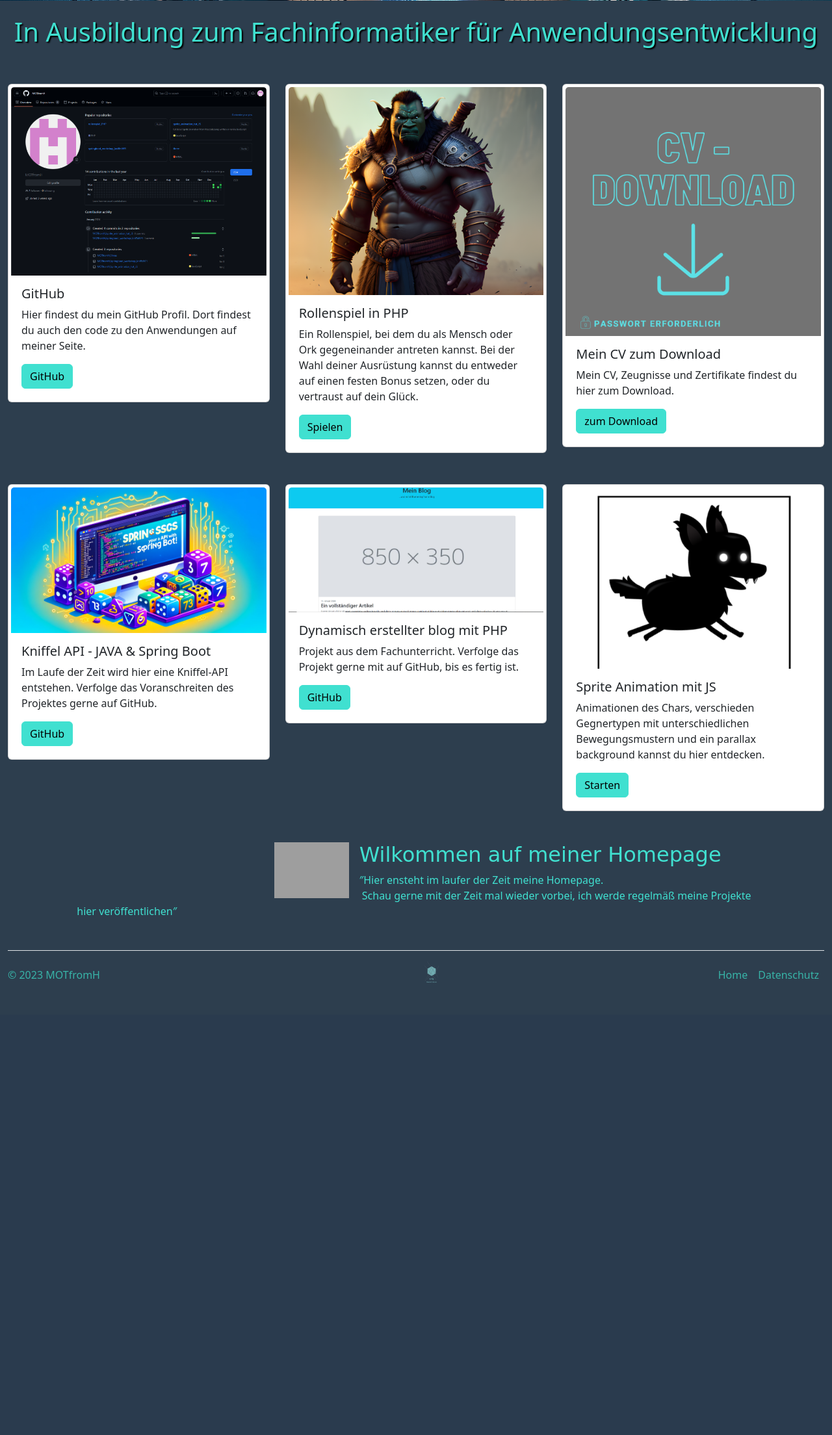
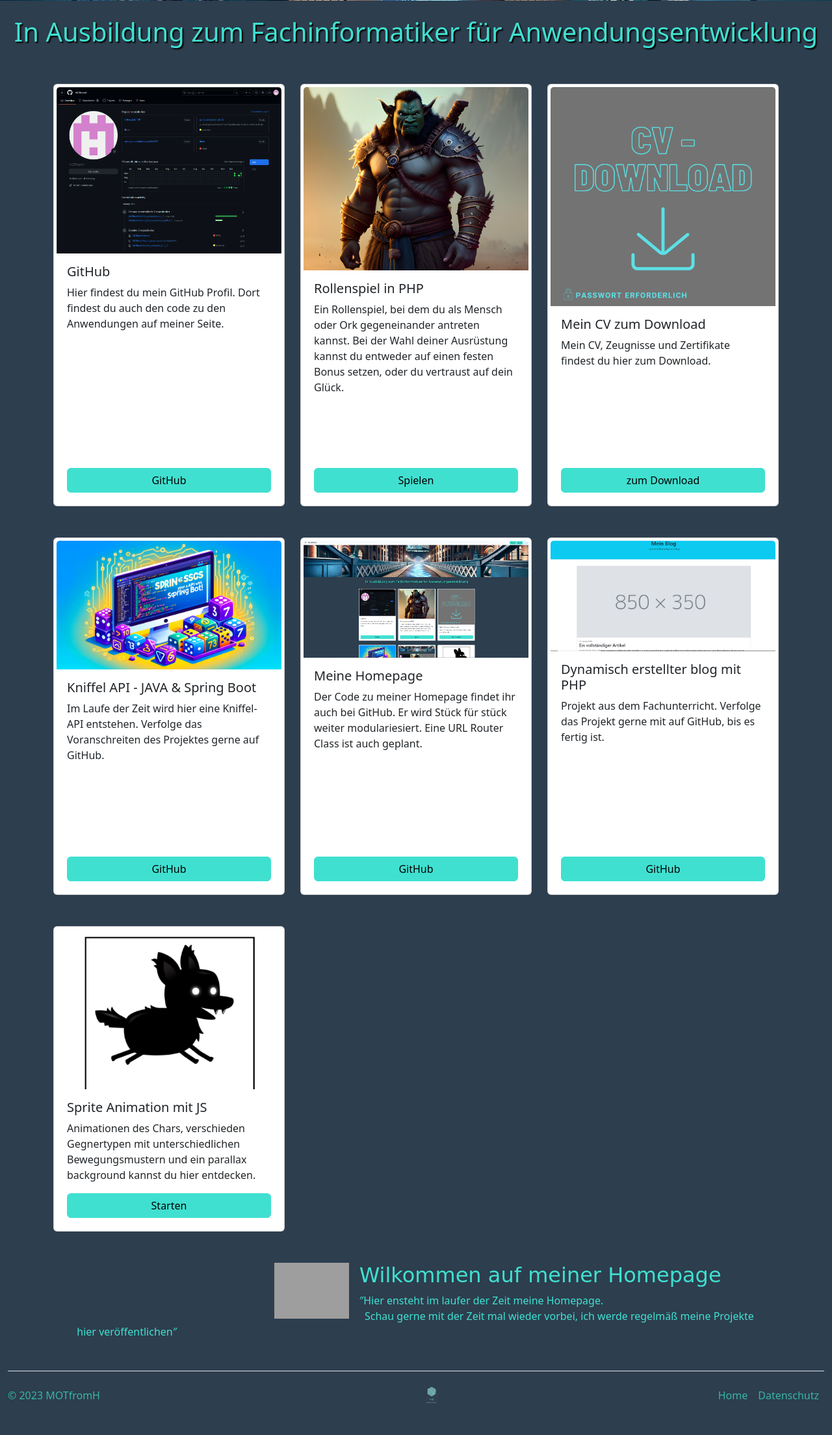
Before and after one commit to MOTfromH/motfromh, a PHP site: page / in a window 1280 px wide. Shown: the part 228-2436 px from the top of the page at 65% size. Before the commit the page ends 1740 px from the top, so only its background shows below. Run offline with PHP 8.4, Linux system fonts and the light colour scheme; grey boxes are pictures that could not be loaded.

Commit message:
cards corrected

```diff
--- a/assets/css/style.css
+++ b/assets/css/style.css
@@ -15,14 +15,33 @@ body {
     text-align: center; /* Stellt sicher, dass der Text, falls er in mehreren Zeilen angezeigt wird, zentriert ist */
 
 }
+.card-body {
+    display: flex;
+    flex-direction: column;
+}
+
+.card-text {
+    flex: 1;
+}
+.card.p-1.cardRow1 {
+    height: 650px;
+}
+
+.card.p-1.cardRow2 {
+    height: 500px;
+}
+.card.p-1.cardRow2 {
+    height: 550px;
+}
+
 .content1{
     max-width: 300px;
     max-height: 500px;
     display: flex;
-    /*flex-direction: column; !* Stapelt die Elemente vertikal *!*/
-    align-items: center; /* Zentriert die Elemente horizontal */
-    justify-content: center; /* Zentriert die Elemente vertikal */
-    text-align: center; /* Zentriert den Text innerhalb der Elemente */
+
+    align-items: center;
+    justify-content: center;
+    text-align: center;
     border-color: black;
     border-width: 1px;
     border-style: solid;
--- a/datenschutz.html
+++ b/datenschutz.html
@@ -9,13 +9,13 @@
 <body>
 <nav class="navbar navbar-light bg-light p-0">
     <div class="container-fluid">
-        <a class="navbar-brand" href="#">
+        <a class="navbar-brand" href="index.php">
             <img src="assets/img/logo_transparent.png" alt="logo" width="50" height="38"
                  class="d-inline-block align-text-top">
             MOTfromH
         </a>
         <div class="ms-auto ">
-            <a class="menu-links btn btn-info" href="index.html">Home</a>
+            <a class="menu-links btn btn-info" href="index.php">Home</a>
             <a class="menu-links btn btn-info" href="https://github.com/MOTfromH">github</a>
             <a class="btn btn-outline-info" href="kontakt.php">Kontakt</a>
         </div>
@@ -92,7 +92,7 @@
         </a>
 
         <ul class="nav col-md-4 justify-content-end">
-            <li class="nav-item"><a href="index.html" class="nav-link px-2">Home</a></li>
+            <li class="nav-item"><a href="index.php" class="nav-link px-2">Home</a></li>
             <li class="nav-item"><a href="datenschutz.html" class="nav-link px-2">Datenschutz</a></li>
 
         </ul>
--- a/kontakt.php
+++ b/kontakt.php
@@ -11,13 +11,13 @@
 <body>
 <nav class="navbar navbar-light bg-light p-0">
     <div class="container-fluid">
-        <a class="navbar-brand" href="#">
+        <a class="navbar-brand" href="index.php">
             <img src="assets/img/logo_transparent.png" alt="logo" width="50" height="38"
                  class="d-inline-block align-text-top">
             MOTfromH
         </a>
         <div class="ms-auto ">
-            <a class="menu-links btn btn-info" href="index.html">Home</a>
+            <a class="menu-links btn btn-info" href="index.php">Home</a>
             <a class="menu-links btn btn-info" href="https://github.com/MOTfromH">github</a>
             <a class="btn btn-outline-info" href="kontakt.php">Kontakt</a>
         </div>
@@ -66,7 +66,7 @@
         </a>
 
         <ul class="nav col-md-4 justify-content-end">
-            <li class="nav-item"><a href="index.html" class="nav-link px-2">Home</a></li>
+            <li class="nav-item"><a href="index.php" class="nav-link px-2">Home</a></li>
             <li class="nav-item"><a href="datenschutz.html" class="nav-link px-2">Datenschutz</a></li>
 
         </ul>
--- a/logic/connectionCV.php
+++ b/logic/connectionCV.php
@@ -1,6 +1,6 @@
 <?php
 $dsn = 'mysql:dbname=dbname;host=localhost';
-$username = '';
+$username = 'root';
 
 $password = '';
 
--- a/views/main/_bannerBottom.php
+++ b/views/main/_bannerBottom.php
@@ -1,10 +1,10 @@
 <div class="container">
     <div class="container-fluid myText mt-5">
-        <img src="assets/img/rundLachenSWwarm.png" class="myImg" alt="">
+        <img src="./assets/img/rundLachenSWwarm.png" class="myImg" alt="">
         <div>
             <h4 class="" style="font-family: 'Brush Script MT', cursive; font-size: 2rem">Wilkommen auf meiner
                 Homepage</h4>
-            <p style="margin-left: 1rem">&Prime;Hier ensteht im laufer der Zeit meine Homepage.<br>&nbsp;Schau gerne mit der Zeit mal wieder vorbei, ich werde regelmäß meine Projekte
+            <p style="margin-left: 1rem">&Prime;Hier ensteht im laufer der Zeit meine Homepage.<br>&nbsp;&nbsp;Schau gerne mit der Zeit mal wieder vorbei, ich werde regelmäß meine Projekte
                 <br>&nbsp; hier veröffentlichen&Prime;</p>
         </div>
     </div>
--- a/views/main/_footer.php
+++ b/views/main/_footer.php
@@ -10,7 +10,7 @@
         </a>
 
         <ul class="nav col-md-4 justify-content-end">
-            <li class="nav-item"><a href="index.html" class="nav-link px-2">Home</a></li>
+            <li class="nav-item"><a href="index.php" class="nav-link px-2">Home</a></li>
             <li class="nav-item"><a href="datenschutz.html" class="nav-link px-2">Datenschutz</a></li>
 
         </ul>
--- a/views/parts/_cards.php
+++ b/views/parts/_cards.php
@@ -1,9 +1,9 @@
 
-<div class="container-fluid">
+<div class="container">
     <!--    first row-->
     <div class="row row-cols-1 row-cols-md-3 g-4 mt-4">
         <div class="col ">
-            <div class="card p-1">
+            <div class="card p-1 cardRow1">
                 <img src="./assets/img/ScreenGH.png" class="card-img-top" alt="Screenshot GitHub">
                 <div class="card-body">
                     <h5 class="card-title">GitHub</h5>
@@ -14,7 +14,7 @@
             </div>
         </div>
         <div class="col">
-            <div class="card p-1">
+            <div class="card p-1 cardRow1">
                 <img src="./assets/img/orcKlein.png" class="card-img-top" alt="orc-warrior">
                 <div class="card-body">
                     <h5 class="card-title">Rollenspiel in PHP</h5>
@@ -24,7 +24,7 @@
             </div>
         </div>
         <div class="col">
-            <div class="card p-1">
+            <div class="card p-1 cardRow1">
                 <img src="./assets/img/CVthumb.png" class="card-img-top" alt="orc-warrior">
                 <div class="card-body">
                     <h5 class="card-title">Mein CV zum Download</h5>
@@ -69,7 +69,7 @@
     <!--    second roe-->
     <div class="row row-cols-1 row-cols-md-3 g-4 mt-4">
         <div class="col ">
-            <div class="card p-1">
+            <div class="card p-1 cardRow2">
                 <img src="./assets/img/KniffelThumb.png" class="card-img-top" alt="Screenshot GitHub">
                 <div class="card-body">
                     <h5 class="card-title">Kniffel API - JAVA & Spring Boot</h5>
@@ -79,7 +79,19 @@
             </div>
         </div>
         <div class="col">
-            <div class="card p-1">
+            <div class="card p-1 cardRow2">
+                <img src="./assets/img/HpSH.png" class="card-img-top" alt="orc-warrior">
+                <div class="card-body">
+                    <h5 class="card-title">Meine Homepage</h5>
+                    <p class="card-text">Der Code zu meiner Homepage findet ihr auch bei GitHub. Er wird Stück für stück weiter modulariesiert. Eine URL Router Class ist auch geplant.</p>
+                    <a class="menu-links btn btn-info " href="https://github.com/MOTfromH/motfromh">GitHub</a>
+                </div>
+            </div>
+        </div>
+
+
+        <div class="col">
+            <div class="card p-1 cardRow2">
                 <img src="./assets/img/blogPrev.PNG" class="card-img-top" alt="orc-warrior">
                 <div class="card-body">
                     <h5 class="card-title">Dynamisch erstellter blog mit PHP</h5>
@@ -89,8 +101,11 @@
             </div>
         </div>
 
+    </div>
+    <div class="row row-cols-1 row-cols-md-3 g-4 mt-4">
+
         <div class="col">
-            <div class="card p-1">
+            <div class="card p-1 cardRow3">
                 <img src="./assets/img/spritePreview4.png" class="card-img-top" alt="Sprite Animation">
                 <div class="card-body">
                     <h5 class="card-title">Sprite Animation mit JS</h5>
@@ -100,6 +115,5 @@
             </div>
         </div>
 
-
     </div>
 </div>
```
Also changed, not shown: assets/img/HpSH.png (added), 1 other file.
